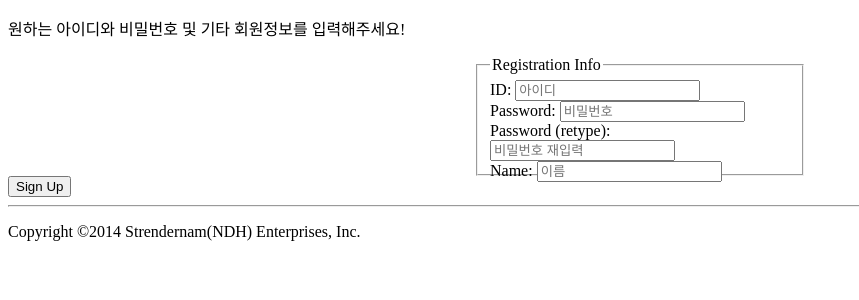
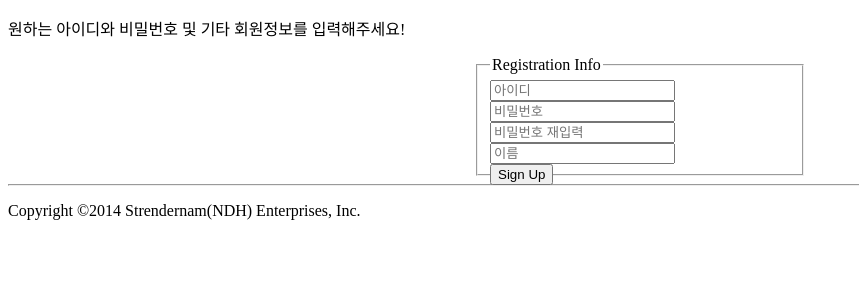
Before and after one commit to strender/strenderzone, a PHP site: page /signup.php in a window 1280 px wide. Shown: the top 300 px of the page, without its empty margins (0-859 px from the left). Run offline with PHP 8.4, Linux system fonts and the light colour scheme.

Commit message:
resize the tab. only source arrangement. erased label tag, replaced with placeholder

```diff
--- a/groupstudy/signup.php
+++ b/groupstudy/signup.php
@@ -1,36 +1,29 @@
 <?php
-  // Insert the page header
 	$page_title = 'Sign Up';
 	require_once('header.php');
 	require_once('connect.php');
 
-  // Connect to the database
+	//데이터베이스 연결
 	$dbc = mysqli_connect(DB_HOST, DB_USER, DB_PASSWORD, DB_NAME);
 
 	if (isset($_POST['submit'])) {
-    // Grab the profile data from the POST
 		$user_id = mysqli_real_escape_string($dbc, trim($_POST['user_id']));
 		$user_pw = mysqli_real_escape_string($dbc, trim($_POST['user_pw']));
 		$user_pw2 = mysqli_real_escape_string($dbc, trim($_POST['user_pw2']));
 		$user_name = mysqli_real_escape_string($dbc, trim($_POST['user_name']));
 
 		if (!empty($user_id) && !empty($user_pw) && !empty($user_pw2) && !empty($user_name)&&($user_pw == $user_pw2)) {
-      // Make sure someone isn't already registered using this username
 			$query = "SELECT * FROM user_info WHERE user_id = '$user_id'";
 			$data = mysqli_query($dbc, $query);
 			if (mysqli_num_rows($data) == 0) {
-        // The username is unique, so insert the data into the database
 				$query = "INSERT INTO user_info (user_id, user_pw, join_date, user_name) VALUES ('$user_id', SHA('$user_pw'), NOW(), '$user_name')";
 				mysqli_query($dbc, $query);
 
-        // Confirm success with the user
 				echo '<p>Your new account has been successfully created. You\'re now ready to <a href="index.php">Home</a>.</p>';
-
 				mysqli_close($dbc);
 				exit();
 			}
-      else {
-        // An account already exists for this username, so display an error message
+			else{
 				echo '<p class="error">An account already exists for this username. Please use a different address.</p>';
 				$user_id   = "";
 			}
@@ -39,27 +32,19 @@
 		echo '<p class="error">You must enter all of the sign-up data, including the desired password twice.</p>';
 	}
 	}
-
 	mysqli_close($dbc);
 ?>
-
 <p>원하는 아이디와 비밀번호 및 기타 회원정보를 입력해주세요!</p>
 <form method="post" action="<?php echo $_SERVER['PHP_SELF']; ?>">
 	<fieldset>
 		<legend>Registration Info</legend>
-      <label for="user_id">ID:</label>
 		<input type="text" id="username" name="user_id" value="<?php if (!empty($username)) echo $username; ?>" placeholder="아이디" /><br />
-      <label for="user_pw">Password:</label>
 		<input type="password" id="password1" name="user_pw" placeholder="비밀번호"/><br />
-      <label for="user_pw2">Password (retype):</label>
 		<input type="password" id="password2" name="user_pw2" placeholder="비밀번호 재입력" /><br />
-      <label for="user_name">Name:</label>
 		<input type="text" name="user_name" placeholder="이름"><br />
+		<input type="submit" value="Sign Up" name="submit" />
 	</fieldset>
-      <input type="submit" value="Sign Up" name="submit" />
 </form>
-
 <?php
-  // Insert the page footer
 	require_once('footer.php');
  ?>
```
Lines whose indentation alone changed are shown as unchanged.
